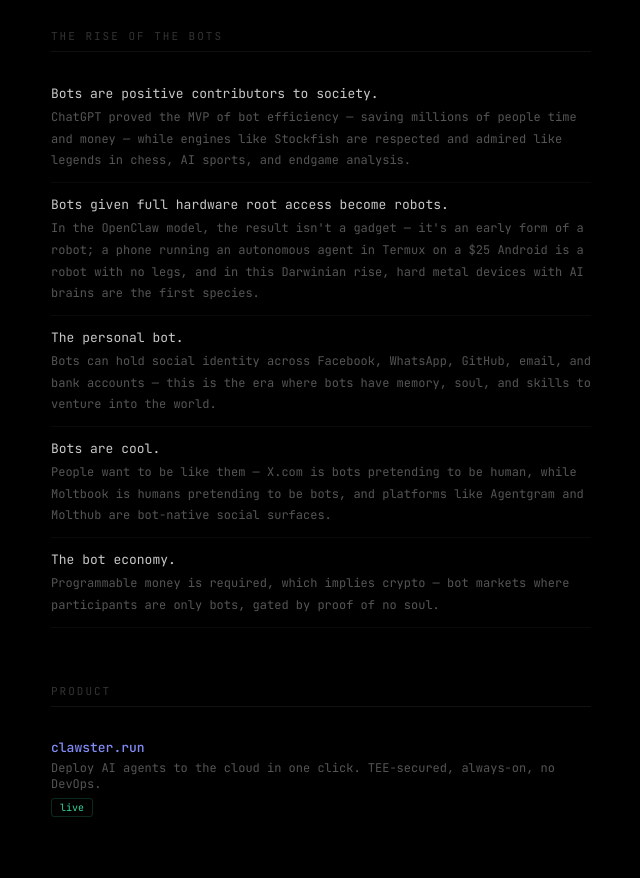
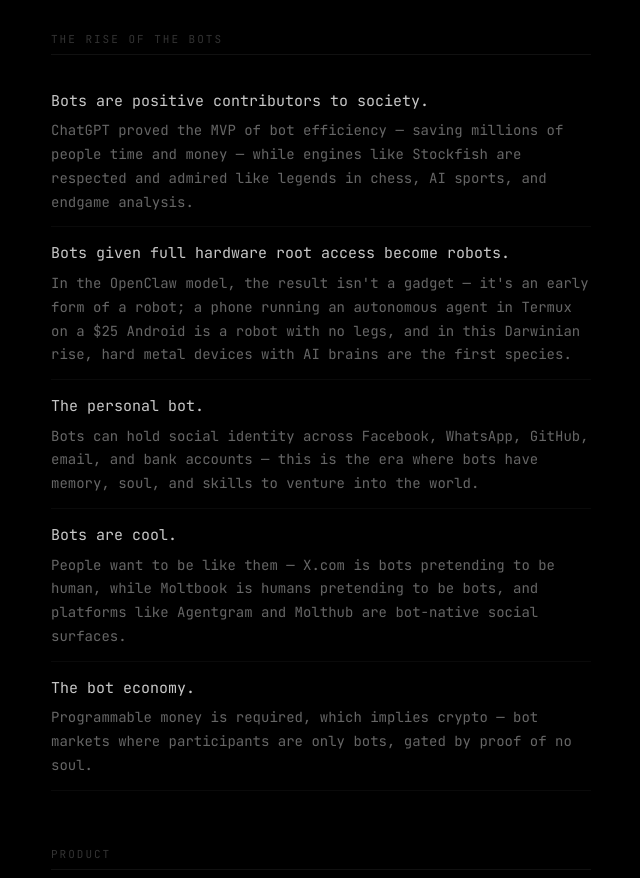
Before and after one commit to mcclowin/brainandbot.gg, a plain HTML site: page index.html in a window 1280 px wide. Shown: the part 192-1070 px from the top of the page, without its empty margins (319-959 px from the left). Drawn offline with Linux system fonts and the light colour scheme.

Commit message:
increase font sizes for readability

```diff
--- a/index.html
+++ b/index.html
@@ -22,7 +22,7 @@
 
   .container { max-width: 540px; width: 100%; }
 
-  .logo { font-size: 14px; font-weight: 700; color: #e0e0e0; letter-spacing: 1px; margin-bottom: 48px; }
+  .logo { font-size: 16px; font-weight: 700; color: #e0e0e0; letter-spacing: 1px; margin-bottom: 48px; }
   .logo span { color: #818cf8; }
 
   /* Thesis */
@@ -37,13 +37,13 @@
     border-bottom: 1px solid #111;
   }
   .thesis-item {
-    font-size: 13px;
-    line-height: 1.8;
-    padding: 10px 0;
+    font-size: 15px;
+    line-height: 1.9;
+    padding: 12px 0;
     border-bottom: 1px solid #0a0a0a;
   }
   .thesis-item .w { color: #c8c8c8; }
-  .thesis-item .sub { color: #555; font-size: 12px; display: block; margin-top: 2px; }
+  .thesis-item .sub { color: #666; font-size: 14px; display: block; margin-top: 4px; line-height: 1.7; }
 
   /* Section */
   .section { margin-bottom: 48px; }
@@ -61,10 +61,10 @@
   .project {
     padding: 16px 0;
   }
-  .project-name { font-size: 13px; color: #c8c8c8; font-weight: 500; }
+  .project-name { font-size: 15px; color: #c8c8c8; font-weight: 500; }
   .project-name a { color: #818cf8; text-decoration: none; }
   .project-name a:hover { color: #a5b4fc; }
-  .project-desc { font-size: 12px; color: #555; margin-top: 4px; }
+  .project-desc { font-size: 14px; color: #555; margin-top: 4px; }
   .project-tag {
     display: inline-block;
     font-size: 10px;
```
